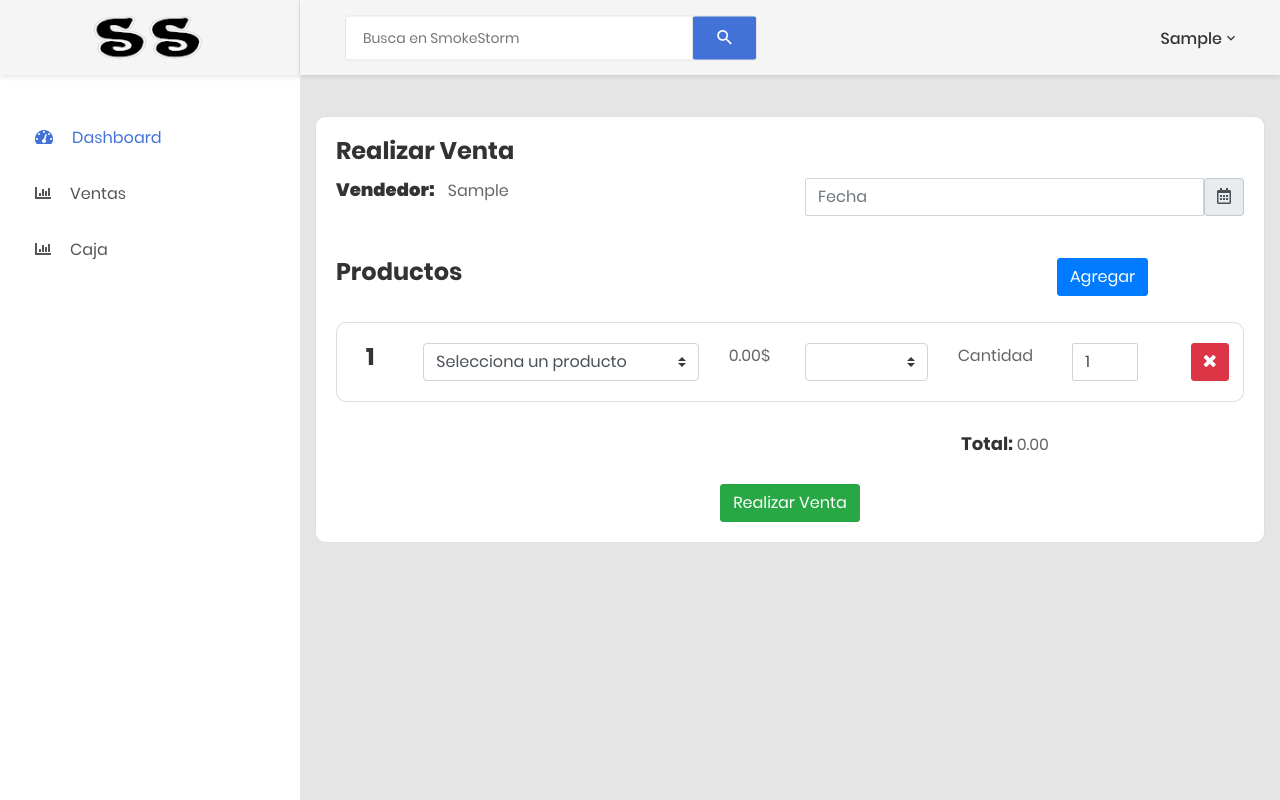
After one commit to dwest06/ventasSS, a Django app: page /ventas/realizar-venta in a window 1280 px wide. The commit adds this page. Run offline with Django 3.2, Linux system fonts and the light colour scheme; a user stored in the database is signed in; tables that the repository leaves empty hold one stand-in row (values such as "Sample post"); lists and menus that the app fills with data are empty; some libraries are stand-ins or nearby versions.

Commit message:
Agregado template para realizar ventas y modificacion de base de datos

```diff
--- a/templates/base.html
+++ b/templates/base.html
@@ -33,6 +33,9 @@
 
 	<!-- DataTable -->
 	<link rel="stylesheet" type="text/css" href="https://cdn.datatables.net/1.10.19/css/jquery.dataTables.css">
+
+	<!-- DateTimePicker -->
+	<link rel="stylesheet" href="https://cdnjs.cloudflare.com/ajax/libs/bootstrap-datetimepicker/4.17.37/css/bootstrap-datetimepicker.min.css">
 
 	<!-- Main CSS-->
 	<link href="{% static 'css/theme.css' %}" rel="stylesheet" media="all">
@@ -94,6 +97,11 @@
 	<!-- DataTable -->
 	<script type="text/javascript" charset="utf8" src="https://cdn.datatables.net/1.10.19/js/jquery.dataTables.js"></script>
 	<script type="text/javascript" charset="utf8" src="{% static 'js/main.js' %}" ></script>
+
+	<!-- DateTimePicker
+	<script src="https://cdnjs.cloudflare.com/ajax/libs/moment.js/2.24.0/moment.min.js"></script>
+	<script src="https://cdnjs.cloudflare.com/ajax/libs/bootstrap-datetimepicker/4.17.37/js/bootstrap-datetimepicker.min.js"></script>
+	-->
 	<!-- Main JS-->
 	{% block script %}
 
--- /dev/null
+++ b/templates/ventas/realizar-venta.html
@@ -0,0 +1,252 @@
+{% extends 'base.html' %}
+
+{% block estilos %}
+<style>
+  .mtb10{
+    margin-top: 10px;
+    margin-bottom: 10px;
+  }
+</style>
+{% endblock %}
+
+
+{% block content %}
+<div class="container-fluid">
+  <div class="row">
+    <div class="col md 12">
+      <div class="card">
+        <div class="card-body">
+          <div class="card-title">
+            <h3>Realizar Venta</h3>
+          </div>
+
+          <form action="" method="POST">
+            {% csrf_token %}
+            <!-- HEADER DEL NOMBRE Y LA FECHA -->
+            <div class="row">
+
+              <div class="col">
+                <h4 style="display: inline; padding-right: 10px;"><b>Vendedor: </b></h4>
+                <span> {{ request.user|capfirst }}</span>
+              </div>
+
+              <div class="col">
+                <div class="form-group">
+                  <div class="input-group date" id="datetimepicker1">
+                    <input type="text" class="form-control" placeholder="Fecha" name="datetime"/>
+                    <span class="input-group-addon">
+                      <i class="far fa-calendar-alt"></i>
+                    </span>
+                  </div>
+                </div>
+              </div>
+
+            </div>
+            <br>
+
+            <!-- SECCION DE PRODUCTO -->
+            <div class="row">
+              <div class="col-md-4">
+                <h3>Productos</h3>
+              </div>
+              <div class="offset-md-4 col-md-4 text-center">
+                <div class="btn btn-primary" id="agregar-producto">Agregar</div>
+              </div>
+            </div>
+            <br>
+            <div id="seccion-productos">
+              <div class="card" id="producto1" style="padding: 10px;">
+                <div class="row">
+                  <div class="col-md-1 mtb10 text-center">
+                    <h3 class="id-producto">1</h3>
+                  </div>
+                  <div class="col-md-4 mtb10">
+                    <select name="producto" class="custom-select producto-select" data-id="producto1">
+                        <option value="">Selecciona un producto</option>
+                        {% for p in productos %}
+                          <option value="{{ p.pk }}">{{ p.nombre }}</option>
+                        {% endfor %}
+                      </select>
+                  </div>
+                  <div class="col-md-1 mtb10">
+                    <span class="precio-producto">0.00</span>$
+                  </div>
+                  <div class="col-md-2 mtb10 ">
+                    <select name="color" class="custom-select color"></select>
+                  </div>
+                  <div class="col-md-2 mtb10 d-none">
+                    <select name="sabor" class="custom-select sabor"></select>
+                  </div>
+                  <div class="col-md-3 mtb10">
+                    <div class=" row">
+                      <div class="col-md-6">
+                        <label for="cantidad1">Cantidad</label>
+                      </div>
+                      <div class="col-md-5">
+                        <input class="form-control cant-producto" type="number" name="cantidad" min="1" value="1">
+                      </div>
+                    </div>
+                  </div>
+                  <div class="col-md-1 mtb10 text-center">
+                    <div class="btn btn-danger eliminar-producto" data-id="1">
+                      <i class="fas fa-times"></i>
+                    </div>
+                  </div>
+                </div>
+              </div>
+            </div>
+
+            <!-- TOTAL -->
+            <div class="row">
+              <div class="offset-md-8 col-md-4">
+                <h4 style="display: inline;">Total: </h4>
+                <span id="total">0.00</span>
+              </div>
+            </div>
+            <br>
+
+            <!-- SUBMIT -->
+            <div class="row">
+              <div class="offset-md-4 col-md-4 text-center">
+                <button class="btn btn-success" type="submit">Realizar Venta</button>
+              </div>
+            </div>
+          </form>
+
+        </div>
+      </div>
+    </div>
+  </div>
+</div>
+{% endblock %}
+
+{% block script %}
+<script>
+  // Variables globales
+
+  let countProductos = 2;
+  let total = 0.00;
+  // Funciones
+
+  let addProducto = () => {
+    let producto = $('#seccion-productos')
+    let cProducto = 'producto' + countProductos.toString()
+
+    let newProducto = producto.children().first().clone()
+
+    // Cambiamos el id del producto
+    newProducto.attr('id', cProducto)
+    newProducto.find(".id-producto").text(countProductos)
+
+    // Cambiamos el id del select
+    newProducto.find(".producto-select").attr('data-id', cProducto)
+
+    // Cambiamos el data-id del boton de eliminar
+    newProducto.find(".eliminar-producto").attr("data-id", countProductos)
+
+    // Lo appendeamos al div principal
+    producto.append(newProducto);
+
+    actualizarTotal()
+
+    // Subimos la cuenta de Producto
+    countProductos++;
+  }
+
+  let eliminarProducto = (p) => {
+    // Eliminar el producto actual
+    let cProducto = 'producto' + p.toString();
+    let productos = $('#seccion-productos')
+
+    // Bajamos la cantidad de productos
+    countProductos--;
+
+    // Actualizar los todos los elementos siguientes
+    actualizarElementos(cProducto);
+
+    // Finalmente se elimina el elemento seleccionado
+    productos.find("#" + cProducto).remove();
+
+    // Actualizamos el total
+    actualizarTotal();
+  }
+
+  let actualizarElementos = (p) => {
+    let id;
+    let psig = $('#seccion-productos').find("#" + p).next()
+    if(psig.is('div')){
+      let pnuevo = psig.attr('id');
+      // Llamamos a actualizaElementos con el id de psig
+      actualizarElementos(pnuevo)
+
+      // Actualizamos la info
+
+      // Cambiamos el id
+      psig.attr('id', p);
+      // Cambiamos el numero
+      psig.find(".id-producto").text(p[p.length - 1]);
+      // Cambiamos id select
+      psig.find(".producto-select").attr('data-id', p);
+      // Cambiamos boton eliminar
+      psig.find(".eliminar-producto").attr("data-id", p[p.length - 1]);
+    }
+  }
+
+  let actualizarTotal = () => {
+    total = 0.00;
+    $('#seccion-productos').children().toArray().forEach((elem) => {
+      let precio = $(elem).find('.precio-producto').text();
+      let cantidad = $(elem).find('.cant-producto').val();
+      total += precio * cantidad;
+    });
+    $("#total").text(total);
+  }
+
+  // Funcion Main
+  function main(){
+    $('#agregar-producto').on('click', () => {addProducto()});
+
+    $(document).on('click', '.eliminar-producto', function(){
+      eliminarProducto($(this).attr('data-id'));
+    });
+
+    $(document).on('change', '.cant-producto', () => {
+      actualizarTotal();
+    });
+
+    //
+    $(document).on('change', '.producto-select',function(){
+      // Funcion para cambiar el precio del producto
+      let cambiarPrecio = (a, total) => {
+        let name = $(a).attr('data-id')
+        console.log(name, total)
+        $('#' + name).find('.precio-producto').text(total)
+      }
+
+      // Obtenemos el pk del producto seleccionado
+      let a = $(this).children("option:selected").val();
+
+      // Buscamos el precio del producto
+      $.ajax({
+        url: "{% url 'ventas:obtener-producto-info' %}",
+        method: "POST",
+        data:{
+          "pk" : a,  'csrfmiddlewaretoken': '{{csrf_token}}'
+        },
+        success: (total) => {
+          console.log(total['precio'])
+          cambiarPrecio(this,total['precio'])
+          actualizarTotal();
+        },
+        error: (e) => {
+          console.log("Ha ocurrido un Error", e)
+        }
+      });
+
+
+    });
+  }
+
+  $(document).ready(main());
+</script>
+{% endblock %}
--- a/templates/ventas/ventas-resumen.html
+++ b/templates/ventas/ventas-resumen.html
@@ -17,12 +17,12 @@ Resumen Ventas
 				<div class="card-body">
 					<h5 class="card-title">Ventas Totales</h5>
 					<p class="card-text">{{ ventas_total }}</p>
-				  </div>
+				</div>
 			</div>
 		</div>
 
 		<div class="col-md-6 text-center">
-			<a href="#">
+			<a href="{% url 'ventas:realizar-venta' %}">
 				<div class="btn btn-primary btn-large">
 					<i class="zmdi zmdi-plus"></i> Realizar Venta
 				</div>
@@ -113,7 +113,7 @@ $(document).ready( function () {
 				method: "POST",
 				data: {'pk' : $(this).attr('data-pk'), 'csrfmiddlewaretoken': '{{csrf_token}}'},
 				success: function(a){
-					console.log(a[productos]);
+					console.log(a);
 				},
 				error:function(e){
 					console.log(e);
--- a/ventas/urls.py
+++ b/ventas/urls.py
@@ -6,5 +6,7 @@ app_name = 'ventas'
 urlpatterns = [
     path('', index, name="index"),
     path('ventas/', resumen_ventas, name="resumen-ventas"),
-    path('ventas/obtener-productos', obtener_productos, name="obtener-productos")
+    path('ventas/obtener-productos', obtener_productos, name="obtener-productos"),
+    path('ventas/obtener-producto-info', obtener_producto_info, name="obtener-producto-info"),
+    path('ventas/realizar-venta', realizar_venta, name="realizar-venta")
 ]
--- a/ventas/views.py
+++ b/ventas/views.py
@@ -1,9 +1,14 @@
-from django.shortcuts import render
+from django.shortcuts import render, redirect
 from django.http import HttpResponse, JsonResponse
 from django.contrib.auth.decorators import login_required
+from django.contrib import messages
 from usuarios.forms import LoginForm
 from django.core import serializers
 from .models import *
+from .forms import *
+
+
+from pprint import pprint
 
 
 # Create your views here.
@@ -22,10 +27,51 @@ def resumen_ventas(request):
 
 @login_required
 def obtener_productos(request, *args, **kwargs):
-    pk = request.POST.get('pk')
-    a = serializers.serialize("json", list(Venta.objects.get(pk=pk).productos.all()))
-    print(a)
-    data = {
-        "productos" : a
-    }
-    return JsonResponse(data)
+    """
+        Metodo para obtener la lista de los productos
+        vendidos en una venta
+    """
+    if request.method == "POST":
+        pk = request.POST.get('pk')
+        a = serializers.serialize("json", list(Venta.objects.get(pk=pk).productos.all()))
+        print(a)
+        data = {
+            "productos" : a
+        }
+        return JsonResponse(data)
+
+@login_required
+def obtener_producto_info(request, *args, **kwargs):
+    """
+        Metodo para obtener la info de un producto
+        al momento de realizar una venta
+    """
+    if request.method == "POST":
+        pk = request.POST.get('pk')
+        producto = Producto.objects.get(pk=pk)
+        complemento = None
+        """if producto.clase == 'Eq':
+            complemento = producto.color.filter(disponible=True)
+        elif producto.clase == 'Es':
+           """
+
+        data = {
+            'precio' : producto.precio,
+            'complemento' : complemento
+        }
+        print(producto.precio)
+        return JsonResponse(data)
+
+
+@login_required
+def realizar_venta(request):
+    if request.method == 'GET':
+        productos = Producto.objects.all()
+        context = {
+            'productos' : productos
+        }
+        return render(request, 'ventas/realizar-venta.html', context)
+    else:
+        pprint(request.POST)
+        messages.success(request, "Venta registrada exitosamente")
+        return redirect('ventas:realizar-venta')
```
Also changed, not shown: ventas/admin.py (+5 -2 lines), ventas/forms.py (added, +16 -0 lines), ventas/models.py (+13 -12 lines), media/productos/waterfall1.jpg (deleted), 1 other file.
